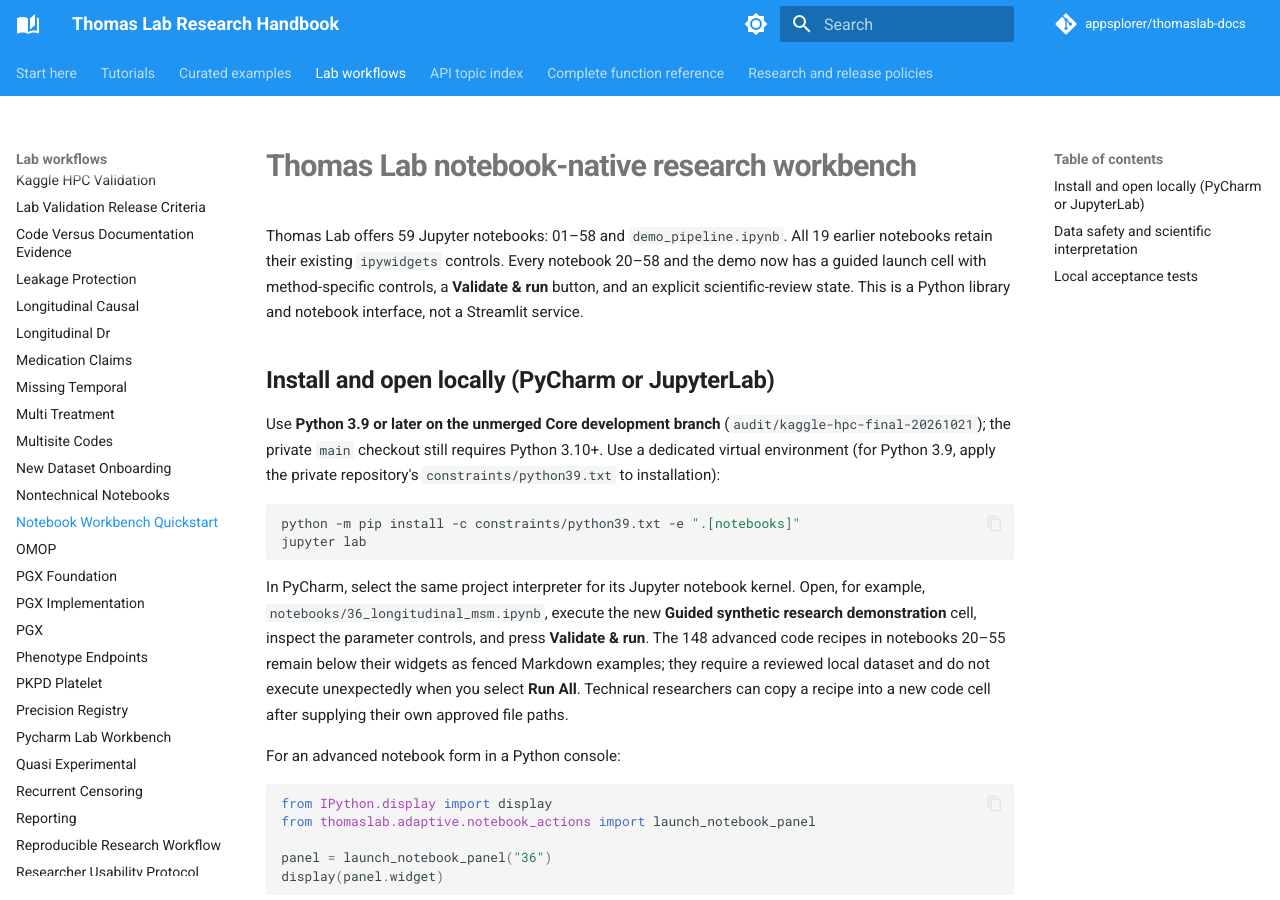
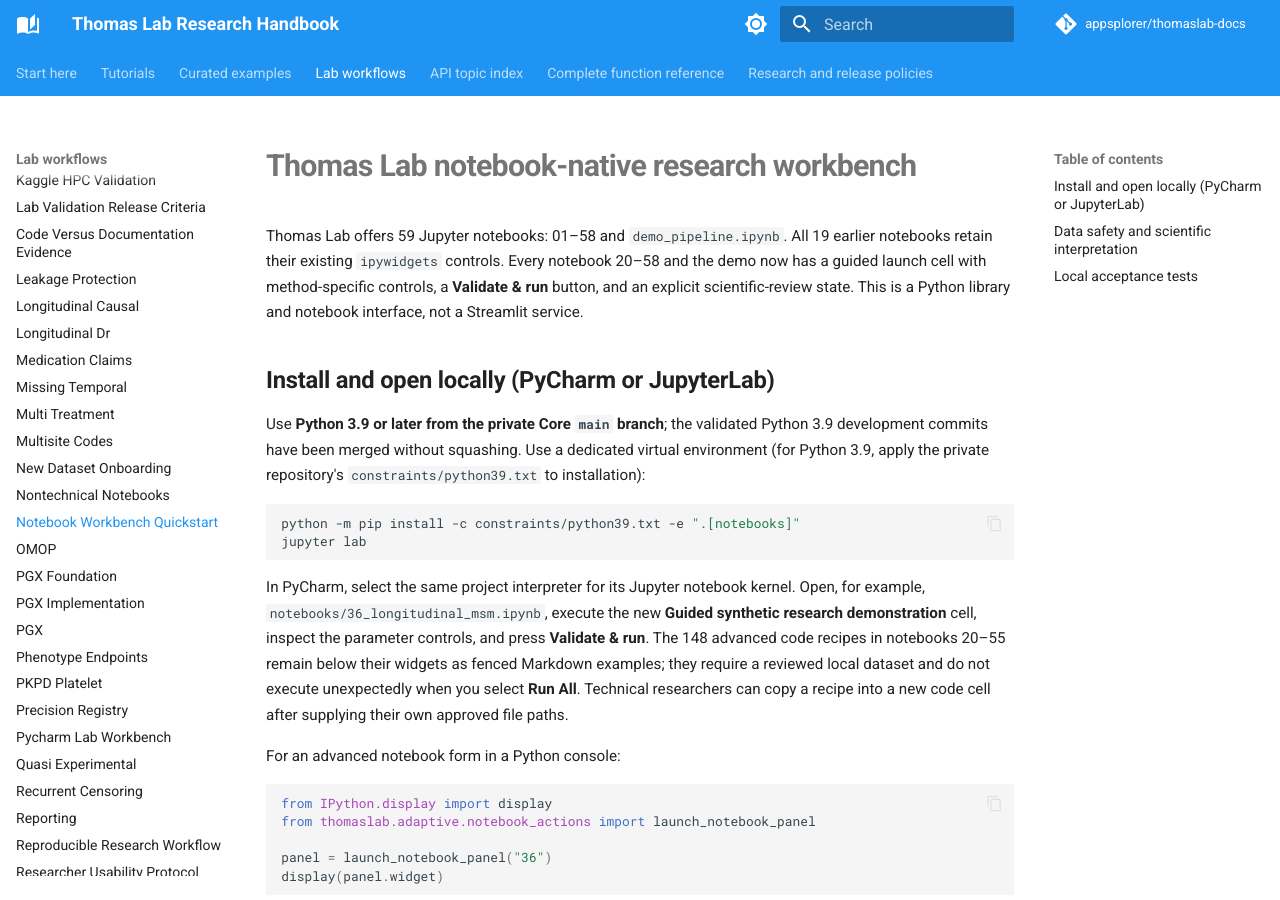
Before and after one commit to appsplorer/thomaslab-docs, an MkDocs documentation site: the page built from docs/guides/notebook-workbench-quickstart.md, in a window 1280 px wide and 900 px high. Built offline with MkDocs 1.6.1 and Material for MkDocs 9.7.7, drawn with Linux system fonts in a browser that asks for light colours; comment, search, counter and statistics services are not loaded.

Commit message:
docs: synchronize current main-branch installation and research readiness after history-preserving merge

````diff
--- a/docs/guides/notebook-workbench-quickstart.md
+++ b/docs/guides/notebook-workbench-quickstart.md
@@ -8,7 +8,7 @@
 
 ## Install and open locally (PyCharm or JupyterLab)
 
-Use **Python 3.9 or later on the unmerged Core development branch** (`audit/kaggle-hpc-final-20261021`); the private `main` checkout still requires Python 3.10+. Use a dedicated virtual environment (for Python 3.9, apply the private repository's `constraints/python39.txt` to installation):
+Use **Python 3.9 or later from the private Core `main` branch**; the validated Python 3.9 development commits have been merged without squashing. Use a dedicated virtual environment (for Python 3.9, apply the private repository's `constraints/python39.txt` to installation):
 
 ```bash
 python -m pip install -c constraints/python39.txt -e ".[notebooks]"
````
